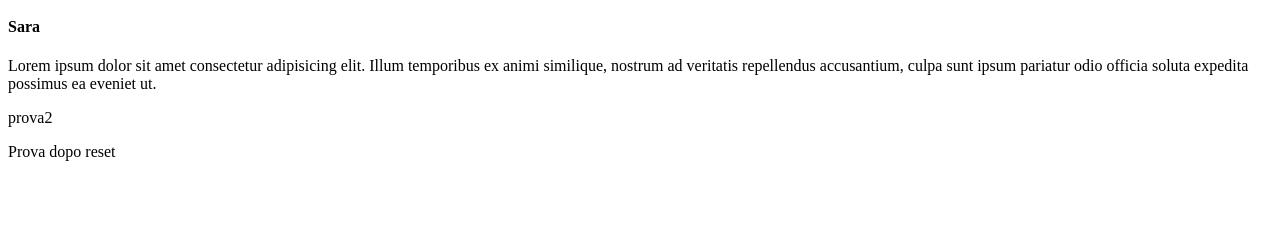
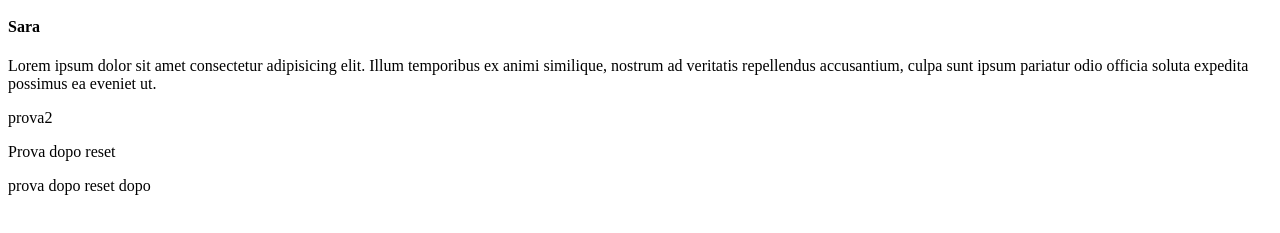
Before and after one commit to saragrigolin/git-test, a plain HTML site: page index.html in a window 1280 px wide. Shown: the part 167-400 px from the top of the page. Drawn offline with Linux system fonts and the light colour scheme.

Commit message:
provo dopo il reset

```diff
--- a/index.html
+++ b/index.html
@@ -15,5 +15,7 @@
     <p>Lorem ipsum dolor sit amet consectetur adipisicing elit. Illum temporibus ex animi similique, nostrum ad veritatis repellendus accusantium, culpa sunt ipsum pariatur odio officia soluta expedita possimus ea eveniet ut.</p>
     <p>prova2</p>
     <p>Prova dopo reset</p>
+
+    <p>prova dopo reset dopo</p>
 </body>
 </html>
```
